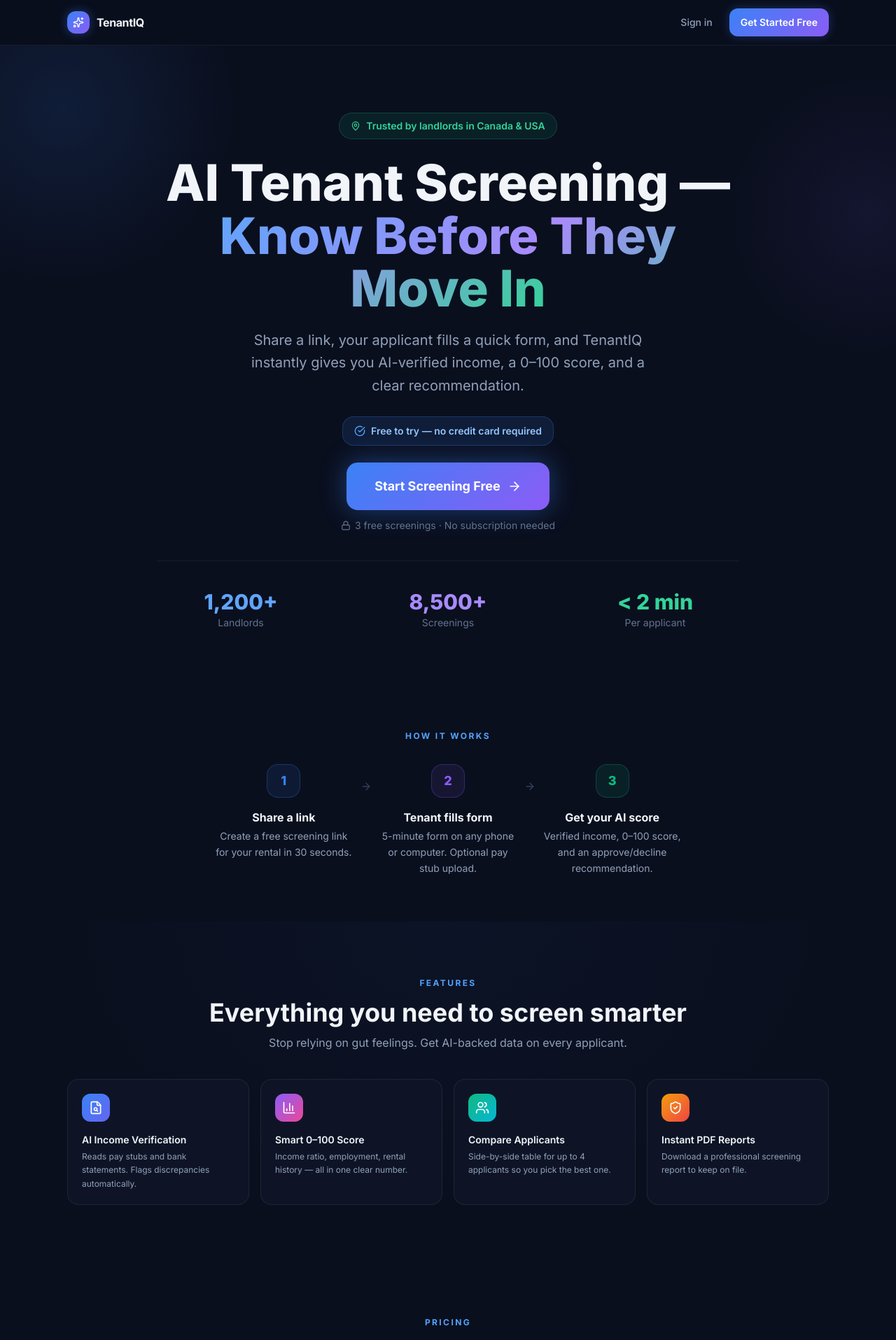
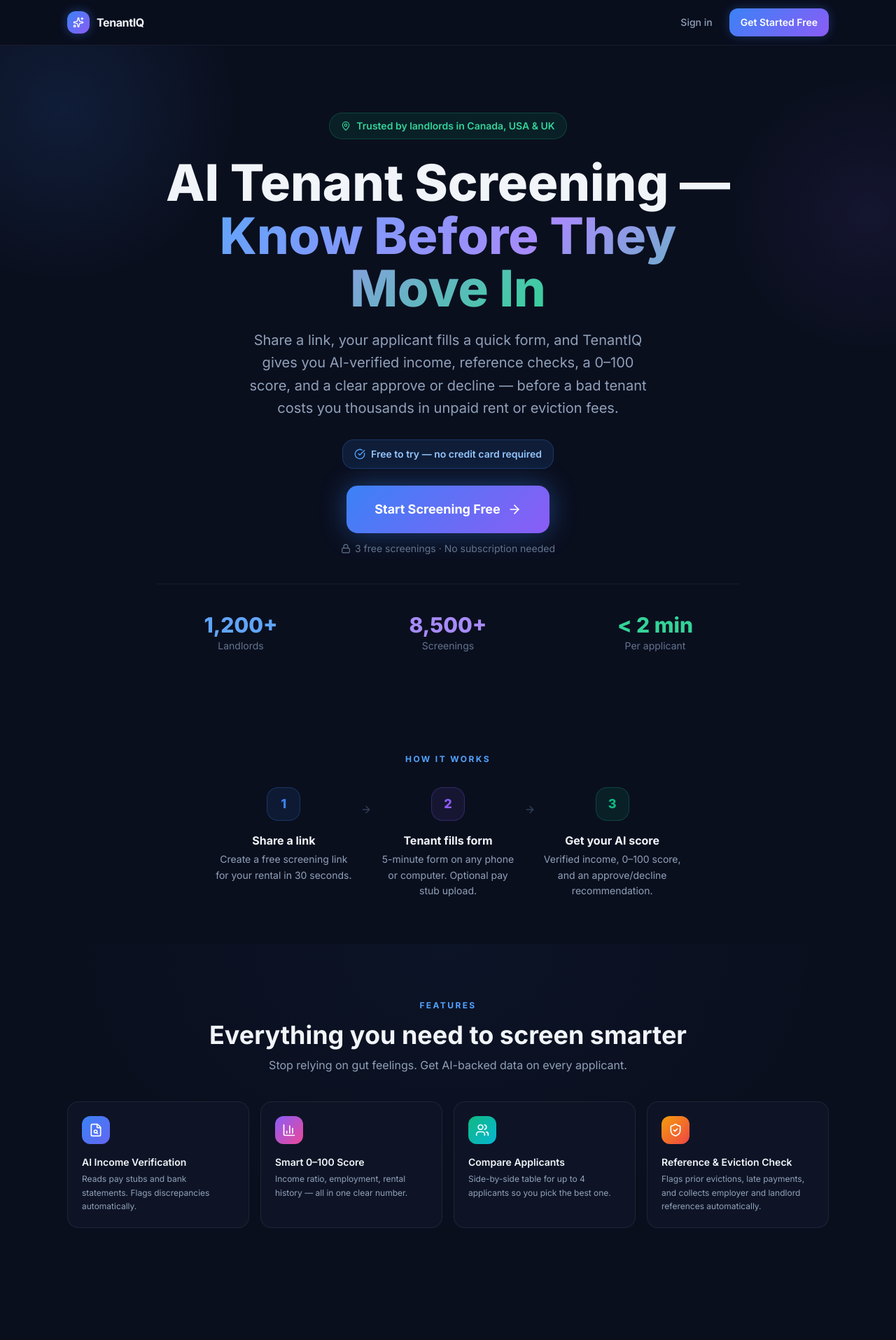
Before and after one commit to tapmuseofficial-wq/tenantiq, a Next.js app: page / in a window 1280 px wide. Shown: the top 1915 px of the page at 70% size. Built offline with nearby package versions, Linux system fonts and the light colour scheme.

Commit message:
add UK market support

```diff
--- a/app/page.tsx
+++ b/app/page.tsx
@@ -80,7 +80,7 @@
             }}
           >
             <MapPin className="w-3.5 h-3.5 flex-shrink-0" />
-            Trusted by landlords in Canada &amp; USA
+            Trusted by landlords in Canada, USA &amp; UK
           </div>
 
           {/* Headline — 40px on mobile (above 36px minimum), scales up on larger screens */}
@@ -93,8 +93,9 @@
 
           {/* Subheadline — 17px on mobile, generous line-height */}
           <p className="text-[17px] leading-relaxed sm:text-xl text-slate-400 max-w-xl mx-auto mb-7">
-            Share a link, your applicant fills a quick form, and TenantIQ instantly
-            gives you AI-verified income, a 0–100 score, and a clear recommendation.
+            Share a link, your applicant fills a quick form, and TenantIQ gives you
+            AI-verified income, reference checks, a 0–100 score, and a clear approve or
+            decline — before a bad tenant costs you thousands in unpaid rent or eviction fees.
           </p>
 
           {/* "Free to try" trust badge */}
@@ -271,8 +272,8 @@
               },
               {
                 icon: ShieldCheck,
-                title: 'Instant PDF Reports',
-                desc: 'Download a professional screening report to keep on file.',
+                title: 'Reference & Eviction Check',
+                desc: 'Flags prior evictions, late payments, and collects employer and landlord references automatically.',
                 gradient: 'linear-gradient(135deg, #F59E0B, #EF4444)',
               },
             ].map((f) => (
@@ -374,6 +375,7 @@
                 <div className="flex items-baseline gap-2">
                   <span className="text-5xl font-extrabold text-slate-100">$19</span>
                   <span className="text-slate-400 text-sm">/month</span>
+                  <span className="text-slate-600 text-sm">· ~£15</span>
                 </div>
                 <p className="text-sm text-slate-400 mt-1.5">For active landlords</p>
               </div>
@@ -428,9 +430,9 @@
                 role: "Landlord, Vancouver",
               },
               {
-                quote: "The side-by-side comparison saved me from a bad decision. The score breakdown told me exactly why.",
-                author: "Jennifer L.",
-                role: "Investor, New York",
+                quote: "After a nightmare eviction that cost me £6,000 and eight months of stress, TenantIQ paid for itself on the very first screening.",
+                author: "James W.",
+                role: "Landlord, Manchester",
               },
             ].map((t) => (
               <div
@@ -470,7 +472,7 @@
             Ready to find your perfect tenant?
           </h2>
           <p className="text-slate-400 mb-7 text-sm sm:text-base">
-            Join 1,200+ landlords across Canada &amp; USA screening smarter.
+            Join 1,200+ landlords across Canada, USA &amp; UK screening smarter.
           </p>
           <div className="flex flex-col items-center gap-3">
             <Link
--- a/components/apply/application-form.tsx
+++ b/components/apply/application-form.tsx
@@ -229,7 +229,7 @@
         <div className="space-y-4">
           <Input label="Full Name" placeholder="Jane Smith" {...register('full_name')} error={errors.full_name?.message} />
           <Input label="Email Address" type="email" placeholder="jane@email.com" {...register('email')} error={errors.email?.message} />
-          <Input label="Phone Number" type="tel" placeholder="(416) 555-0123" {...register('phone')} error={errors.phone?.message} />
+          <Input label="Phone Number" type="tel" placeholder="e.g., 07700 900123 or +1 (416) 555-0123" {...register('phone')} error={errors.phone?.message} />
         </div>
       )}
 
@@ -240,7 +240,7 @@
             label="Monthly Income (before tax)"
             type="number"
             placeholder="4500"
-            hint="Enter your gross monthly income in dollars"
+            hint="Enter your gross monthly income (before tax)"
             {...register('monthly_income_reported', { valueAsNumber: true })}
             error={errors.monthly_income_reported?.message}
           />
@@ -341,7 +341,7 @@
             <div className="space-y-3">
               <Input label="Full Name" placeholder="John Doe" {...register('reference_1_name')} error={errors.reference_1_name?.message} />
               <Input label="Relationship to You" placeholder="e.g., Previous landlord, Manager" {...register('reference_1_relationship')} error={errors.reference_1_relationship?.message} />
-              <Input label="Phone Number" type="tel" placeholder="(416) 555-0100" {...register('reference_1_phone')} error={errors.reference_1_phone?.message} />
+              <Input label="Phone Number" type="tel" placeholder="e.g., 07700 900100" {...register('reference_1_phone')} error={errors.reference_1_phone?.message} />
             </div>
           </div>
 
@@ -353,7 +353,7 @@
             <div className="space-y-3">
               <Input label="Full Name" placeholder="Jane Doe" {...register('reference_2_name')} error={errors.reference_2_name?.message} />
               <Input label="Relationship to You" placeholder="e.g., Previous landlord, Manager" {...register('reference_2_relationship')} error={errors.reference_2_relationship?.message} />
-              <Input label="Phone Number" type="tel" placeholder="(416) 555-0200" {...register('reference_2_phone')} error={errors.reference_2_phone?.message} />
+              <Input label="Phone Number" type="tel" placeholder="e.g., 07700 900200" {...register('reference_2_phone')} error={errors.reference_2_phone?.message} />
             </div>
           </div>
         </div>
```
